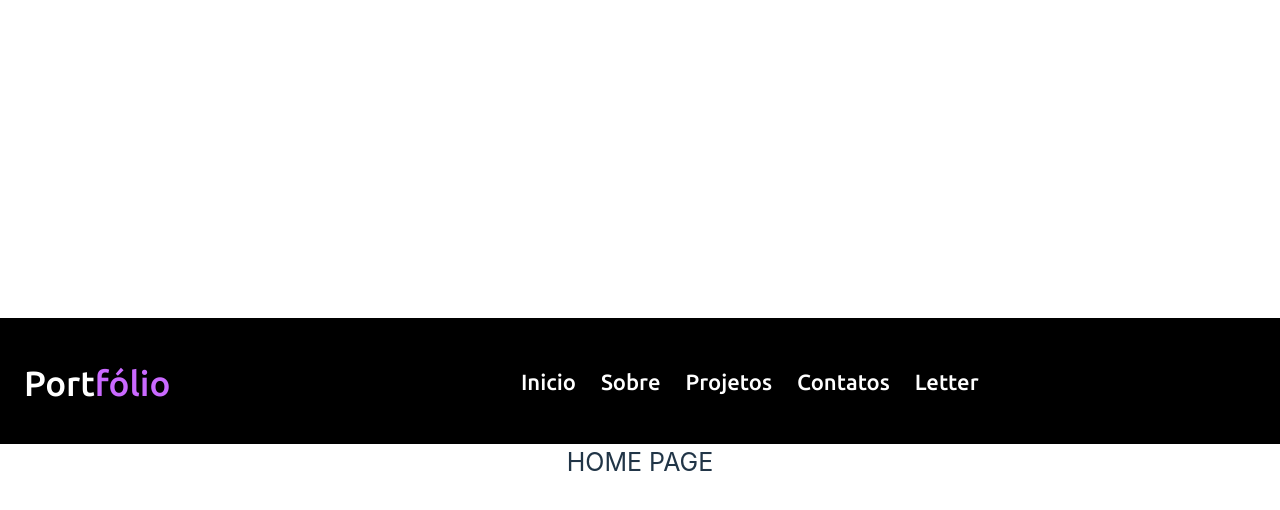
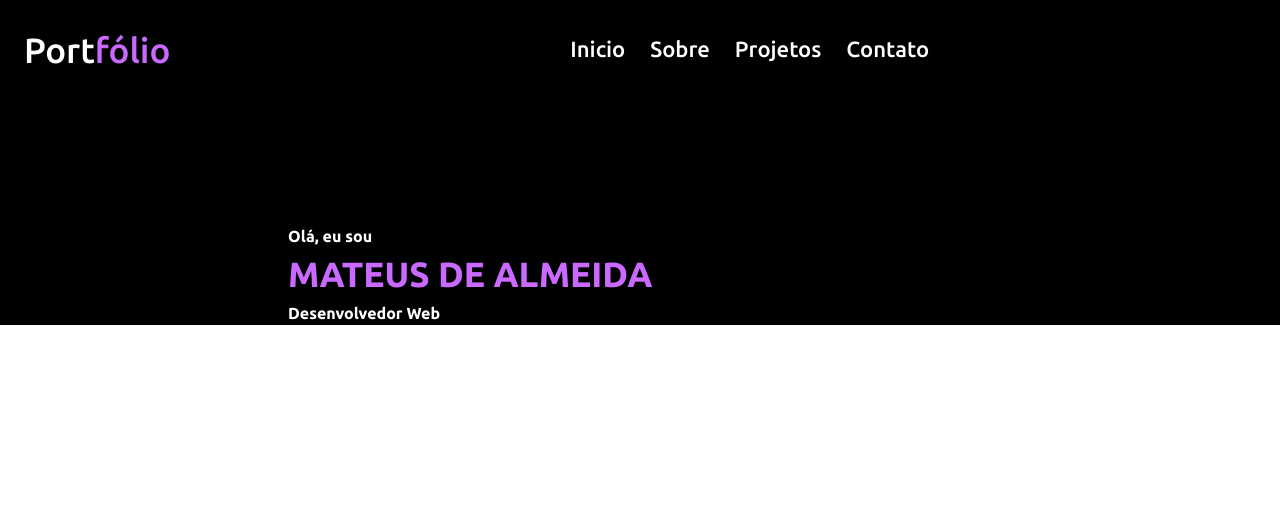
Before and after one commit to almeida11/home-page-portfolio, a React (Vite) app: page / in a window 1280 px wide. Shown: the top 510 px of the page. Built offline with nearby package versions, Linux system fonts and the light colour scheme.

Commit message:
feat: init home page

```diff
--- a/package.json
+++ b/package.json
@@ -9,6 +9,8 @@
     "preview": "vite preview"
   },
   "dependencies": {
+    "lucide": "^0.144.0",
+    "lucide-react": "^0.144.0",
     "react": "^18.2.0",
     "react-dom": "^18.2.0",
     "react-router-dom": "^6.10.0"
--- a/src/App.css
+++ b/src/App.css
@@ -1,3 +1,48 @@
+/* http://meyerweb.com/eric/tools/css/reset/
+   v2.0 | 20110126
+   License: none (public domain)
+*/
+
+html, body, div, span, applet, object, iframe,
+h1, h2, h3, h4, h5, h6, p, blockquote, pre,
+a, abbr, acronym, address, big, cite, code,
+del, dfn, em, img, ins, kbd, q, s, samp,
+small, strike, strong, sub, sup, tt, var,
+b, u, i, center,
+dl, dt, dd, ol, ul, li,
+fieldset, form, label, legend,
+table, caption, tbody, tfoot, thead, tr, th, td,
+article, aside, canvas, details, embed,
+figure, figcaption, footer, header, hgroup,
+menu, nav, output, ruby, section, summary,
+time, mark, audio, video {
+    margin: 0;
+    padding: 0;
+    border: 0;
+    font-size: 100%;
+    font: inherit;
+    vertical-align: baseline;
+}
+/* HTML5 display-role reset for older browsers */
+article, aside, details, figcaption, figure,
+footer, header, hgroup, menu, nav, section {
+    display: block;
+}
+ol, ul {
+    list-style: none;
+}
+blockquote, q {
+    quotes: none;
+}
+blockquote:before, blockquote:after,
+q:before, q:after {
+    content: '';
+    content: none;
+}
+table {
+    border-collapse: collapse;
+    border-spacing: 0;
+}
 .logo {
   height: 6em;
   padding: 1.5em;
@@ -27,3 +72,6 @@
 .read-the-docs {
   color: #888;
 }
+.view{
+  height: 100vh;
+}
--- a/src/App.jsx
+++ b/src/App.jsx
@@ -12,7 +12,7 @@
   const [count, setCount] = useState(0)
 
   return (
-    <div>
+    <div className='view'>
       <Navbar/>
       <Outlet/>
     </div>
--- a/src/components/Navbar.css
+++ b/src/components/Navbar.css
@@ -47,7 +47,6 @@
 .navbar {
   background-color: black;
   width: 100vw;
-  padding:15px 0;
   font-family: "Ubuntu", sans-serif;
   transition: all 0.3s ease;
 }
@@ -126,22 +125,13 @@
       text-align: center;
       transition: all 0.3s ease;
   }
-  .navbar .menu li{
-      display: block;
-  }
   .navbar .menu .link{
     display: block;
 }
-  .navbar .menu li a{
-      display: inline-block;
+  .navbar .menu .link{
       margin: 20px 0;
       font-size: 25px;
   }
-  .navbar .menu .link{
-    display: inline-block;
-    margin: 20px 0;
-    font-size: 25px;
-}
   .home .home-content .text-2{
       font-size: 70px;
   }
--- a/src/components/Navbar.jsx
+++ b/src/components/Navbar.jsx
@@ -15,8 +15,10 @@
               <Link class="link" to={"/"}>Inicio</Link>
               <Link class="link" to={"/"}>Sobre</Link>
               <Link class="link" to={"/"}>Projetos</Link>
-              <Link class="link" to={"/"}>Contatos</Link>
+              <Link class="link" to={"/"}>Contato</Link>
+              {/*
               <Link class="link" to={"/"}>Letter</Link>
+              */}
             </ul>
             <div class="menu-btn">
               <ion-icon name="menu-outline"></ion-icon>
--- a/src/routes/home/Home.css
+++ b/src/routes/home/Home.css
@@ -1,3 +1,4 @@
+
 @import url('https://fonts.googleapis.com/css2?family=Roboto:wght@300;400;500&family=Ubuntu:wght@400;500;700&display=swap');
 *{
     margin: 0;
@@ -10,10 +11,31 @@
 /*-------------------------###-----------------------------*/
 .home{
     display: flex;
-    background: black; /*optional image background*/
-    height: 100vh;
+    flex-direction: column;
+    background: black;
     color: #fff;
-    min-height: 500px;
     font-family: "Ubuntu", sans-serif;
-    align-items: center;
 }
+.home span{
+    color: #CA69FF;
+}
+.home-title{
+    margin-left: 18rem;
+    margin-top: 8rem;
+    font-weight: bold;
+}
+.home-title span{
+    font-weight: bold;
+}
+
+.github {
+    width: 8rem;
+    border: 2px solid #CA69FF;
+    border-radius: 5px;
+}
+
+.linkedin {
+    width: 8rem;
+    border: 2px solid #3633ee;
+    border-radius: 5px;
+}
--- a/src/routes/home/Home.jsx
+++ b/src/routes/home/Home.jsx
@@ -1,10 +1,23 @@
 import './Home.css';
 import React from "react";
+import { GithubIcon, LinkedinIcon } from "lucide-react";
 
 const Home = () => {
   return (
-    <div className="HomeDiv">
-      <h1>HOME PAGE</h1>
+    <div className="home">
+      <div className='home-title'>
+        <h3>Olá, eu sou</h3>
+        <span>MATEUS DE ALMEIDA</span>
+        <h3>Desenvolvedor Web</h3>
+      </div>
+      {/*
+      <div className='github'>
+        <GithubIcon/>
+      </div>
+      <div className='linkedin'>
+        <LinkedinIcon/>
+      </div>
+       */}
     </div>
   );
 };
```
Also changed, not shown: 1 other file (tests, documents, lock files or other folders).
